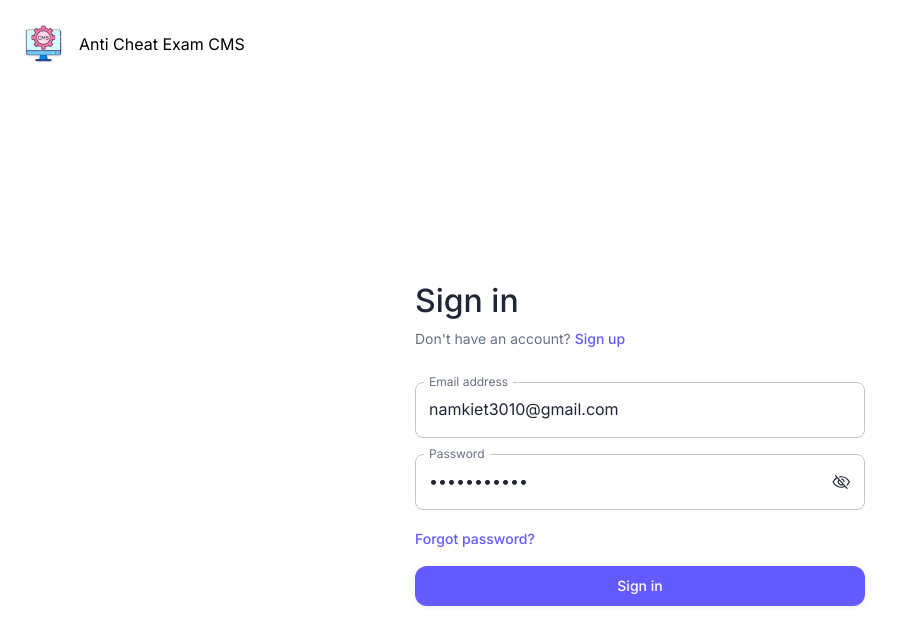
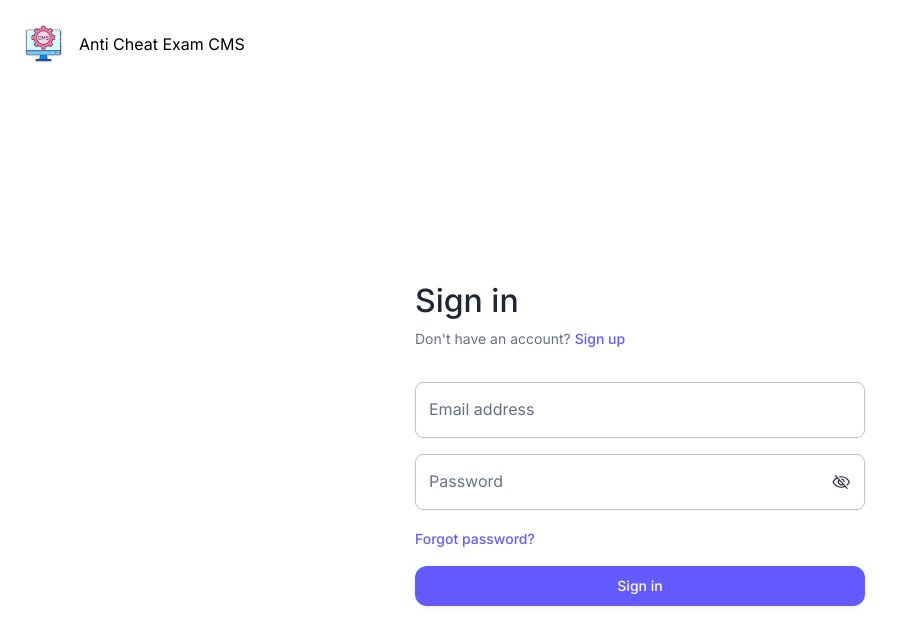
Before and after one commit to namkiit/anti-cheat-exam-cms, a Next.js app: page /auth/sign-in in a window 1280 px wide. Shown: the top 644 px of the page, without its empty margins (0-903 px from the left). Built offline with nearby package versions, Linux system fonts and the light colour scheme; no server answers.

Commit message:
remove default values for sign in page

```diff
--- a/src/components/auth/sign-in-form.tsx
+++ b/src/components/auth/sign-in-form.tsx
@@ -28,7 +28,7 @@ const schema = zod.object({
 
 type Values = zod.infer<typeof schema>;
 
-const defaultValues = { email: 'namkiet3010@gmail.com', password: 'namkiet3010' } satisfies Values;
+// const defaultValues = { email: 'namkiet3010@gmail.com', password: 'namkiet3010' } satisfies Values;
 
 export function SignInForm(): React.JSX.Element {
   const router = useRouter();
@@ -44,7 +44,7 @@ export function SignInForm(): React.JSX.Element {
     handleSubmit,
     // setError,
     formState: { errors },
-  } = useForm<Values>({ defaultValues, resolver: zodResolver(schema) });
+  } = useForm<Values>({ resolver: zodResolver(schema) });
 
   const onSubmit = React.useCallback(
     async (values: Values): Promise<void> => {
```
